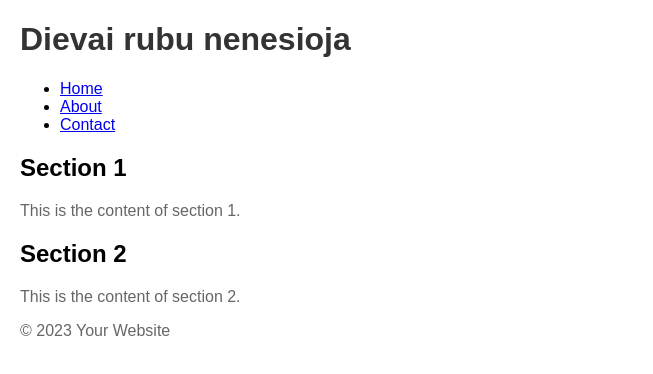
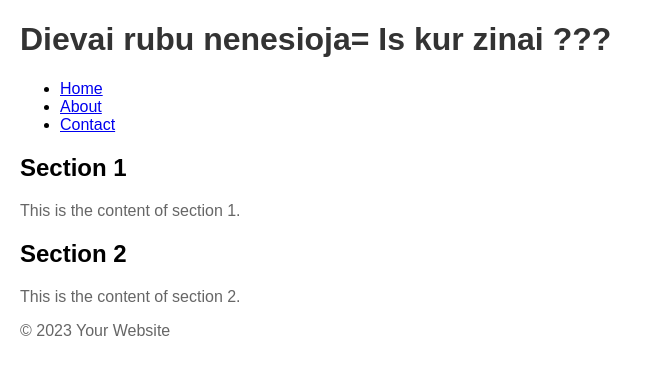
Before and after one commit to Ghostcoder111/friendly-octo-spoon, a plain HTML site: page index.html in a window 1280 px wide. Shown: the whole page, without its empty margins (0-653 px from the left). Drawn offline with Linux system fonts and the light colour scheme.

Commit message:
Update index.html

```diff
--- a/index.html
+++ b/index.html
@@ -24,7 +24,7 @@
 
 <body>
     <header>
-        <h1>Dievai rubu nenesioja</h1>
+        <h1>Dievai rubu nenesioja= Is kur zinai ???</h1>
     </header>
 
     <nav>
```
